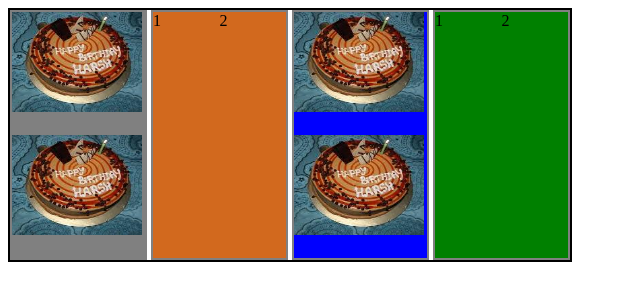
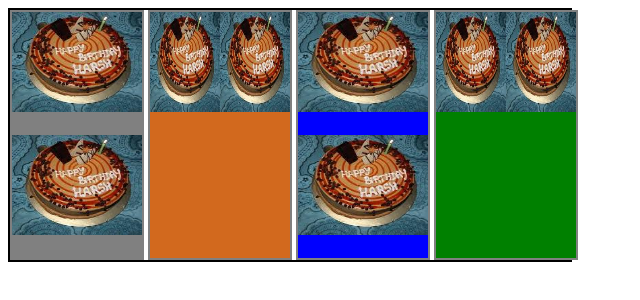
Before and after one commit to HarshKumar0008/ABES_CS, a plain HTML site: page DAY4/flexwork/index.html in a window 1280 px wide. Shown: the whole page, without its empty margins (0-640 px from the left). Drawn offline with Linux system fonts and the light colour scheme.

Commit message:
last commit

```diff
--- a/DAY4/flexwork/index.css
+++ b/DAY4/flexwork/index.css
@@ -10,6 +10,10 @@
     border: 2px solid grey;
     width: 140px;
     height: auto;
+
+}
+.box:hover{
+   cursor: pointer;
 
 }
 .box:nth-child(1){
@@ -42,7 +46,13 @@
     width: 50%;
     height: 120px;
 }
-img{
-    height: 100px;
+.box:nth-child(1)>div>img,
+.box:nth-child(3)>div>img{
+   height: 100px;
     width: 130px;
 }
+.box:nth-child(2)>div>img,
+.box:nth-child(4)>div>img{
+   height: 100px;
+    width: 70px;
+}
--- a/DAY4/flexwork/index.html
+++ b/DAY4/flexwork/index.html
@@ -17,8 +17,8 @@
             </div>
          </div>
          <div class="box">
-            <div class="part">1</div>
-            <div class="part">2</div>
+            <div class="part">  <img  src="../cake pic.jpeg" alt=""></div>
+            <div class="part">  <img  src="../cake pic.jpeg" alt=""></div>
          </div>
          <div class="box">
             <div class="part">
@@ -29,8 +29,8 @@
             </div>
          </div>
          <div class="box">
-            <div class="part">1</div>
-            <div class="part">2</div>
+            <div class="part">  <img  src="../cake pic.jpeg" alt=""></div>
+            <div class="part">  <img  src="../cake pic.jpeg" alt=""></div>
          </div>
 
 
```
